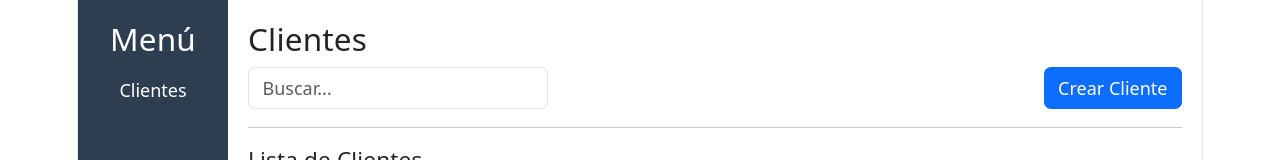
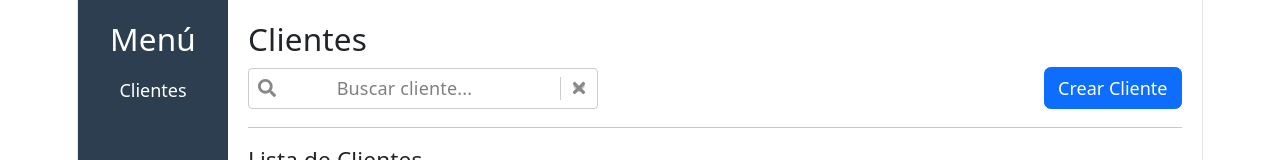
Before and after one commit to EdgarB28/SistemaServicios, a React (Vite) app in the folder sistema-clientes/: page / in a window 1280 px wide. Both pictures are taken after a click on the button "Clientes". Shown: the top 160 px of the page. Built offline with nearby package versions, Linux system fonts and the light colour scheme; no server answers.

Commit message:
feat: buscador de clientes

```diff
--- a/sistema-clientes/package.json
+++ b/sistema-clientes/package.json
@@ -13,6 +13,8 @@
     "bootstrap": "^5.3.8",
     "react": "^19.2.4",
     "react-dom": "^19.2.4",
+    "react-icons": "^5.6.0",
+    "react-select": "^5.10.2",
     "sweetalert2": "^11.26.24"
   },
   "devDependencies": {
--- a/sistema-clientes/src/pages/Clientes.jsx
+++ b/sistema-clientes/src/pages/Clientes.jsx
@@ -4,6 +4,8 @@ import ClienteTable from "../components/ClienteTable";
 import Modal from "../components/modal";
 import ClienteForm from "../components/ClientesForm";
 import Swal from "sweetalert2";
+import Select from "react-select";
+import { FaSearch, FaTimes } from "react-icons/fa";
 
 function Clientes() {
 
@@ -11,6 +13,9 @@ function Clientes() {
   const [showModal, setShowModal] = useState(false);
   const [editandoId, setEditandoId] = useState(null);
   const [errors, setErrors] = useState({});
+  const [inputValue, setInputValue] = useState("");
+  const [busqueda, setBusqueda] = useState("");
+  const [clientesFiltrados, setClientesFiltrados] = useState([]);
 
   useEffect(() => {
     cargarClientes();
@@ -150,21 +155,75 @@ function Clientes() {
     return Object.keys(nuevosErrores).length === 0;
   };
 
+  const opcionesClientes = clientes.map(cliente => ({
+    value: cliente.id,
+    label: `${cliente.nombreCompleto} - ${cliente.nroDocumento}`
+  }));
+
+  useEffect(() => {
+    if (!busqueda) {
+      setClientesFiltrados([]);
+      return;
+    }
+
+    const resultado = clientes.filter(c =>
+      c.nombreCompleto.toLowerCase().includes(busqueda.toLowerCase()) ||
+      c.nroDocumento.includes(busqueda)
+    );
+
+    setClientesFiltrados(resultado);
+  }, [busqueda, clientes]);
+
   return (
     <div>
       <h3 className="text-start">Clientes</h3>
+      <div className="d-flex justify-content-between align-items-center mb-3">
 
-      {/* Fila buscador + botón */}
-      <div className="d-flex justify-content-between align-items-center mb-3">
-        {/* Buscador (izquierda) */}
-        <input
-          type="text"
-          className="form-control"
-          placeholder="Buscar..."
-          style={{ width: "300px" }}
-        />
+        <div style={{ position: "relative", width: "350px" }}>
 
-        {/* Botón (derecha) */}
+          {/* Icono lupa */}
+          <FaSearch
+            style={{
+              position: "absolute",
+              left: "10px",
+              top: "50%",
+              transform: "translateY(-50%)",
+              color: "#888",
+              zIndex: 1
+            }}
+            onClick={null}
+          />
+
+          <Select
+            options={opcionesClientes}
+            inputValue={inputValue}
+            onInputChange={(value) => {
+              setInputValue(value);
+              setBusqueda(value);
+            }}
+            isSearchable
+            placeholder="Buscar cliente..."
+          />
+
+          {/* Botón limpiar */}
+          <FaTimes
+            style={{
+              position: "absolute",
+              right: "10px",
+              top: "50%",
+              transform: "translateY(-50%)",
+              cursor: "pointer",
+              color: "#888",
+              zIndex: 1
+            }}
+            onClick={() => {
+              setInputValue("");
+              setBusqueda("");
+              setClientesFiltrados([]);
+            }}
+          />
+        </div>
+
         <button
           type="button"
           className="btn btn-primary"
@@ -181,7 +240,7 @@ function Clientes() {
 
 
       <ClienteTable
-        clientes={clientes}  //datos
+        clientes={clientesFiltrados.length ? clientesFiltrados : clientes}  //datos
         onEliminar={handleEliminar} //funcion
         onEditar={handleEditar} //funcion
       />
@@ -198,7 +257,7 @@ function Clientes() {
           onSubmit={handleSubmit}
         />
       </Modal>
-    </div>
+    </div >
 
 
 
```
Also changed, not shown: 1 other file (tests, documents, lock files or other folders).
